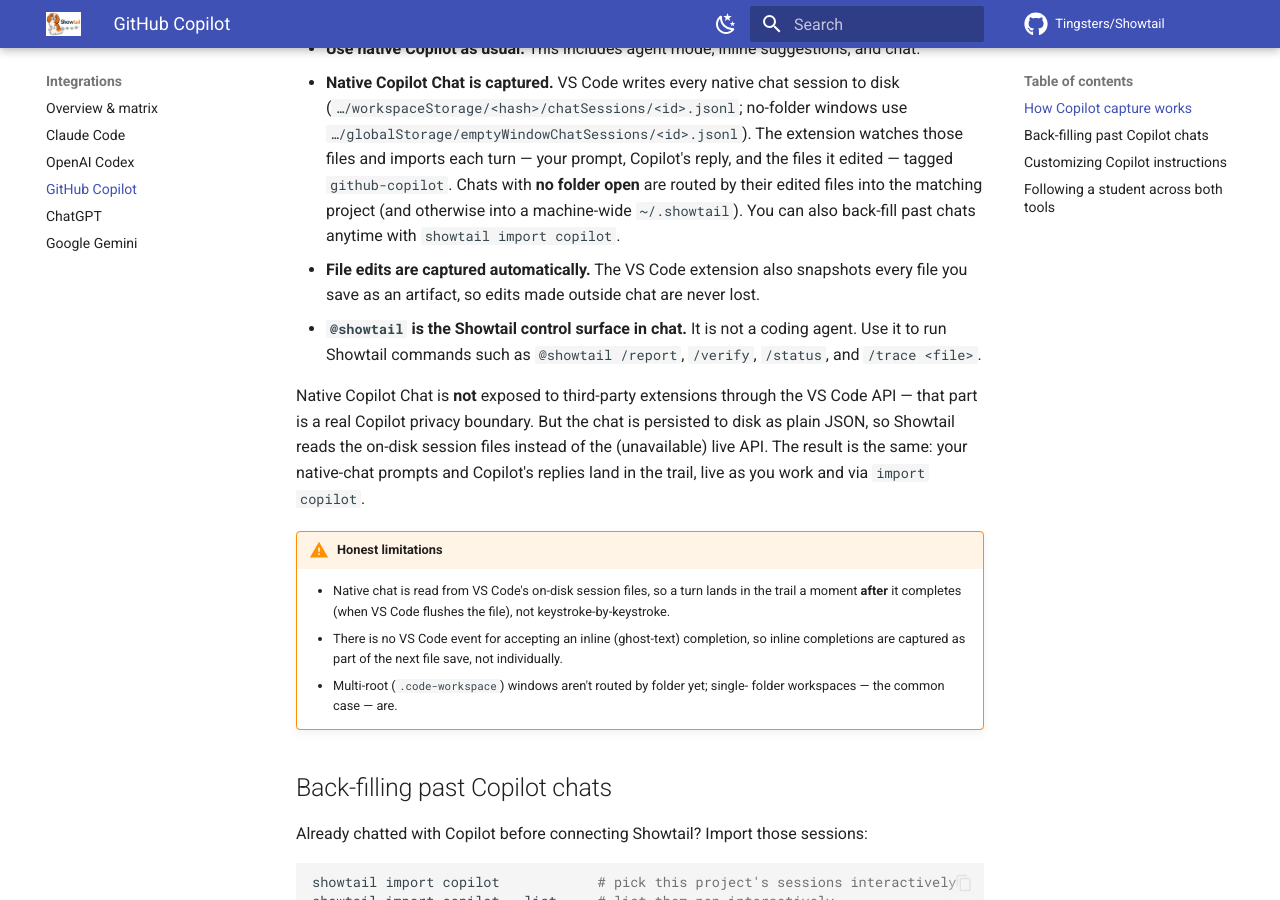
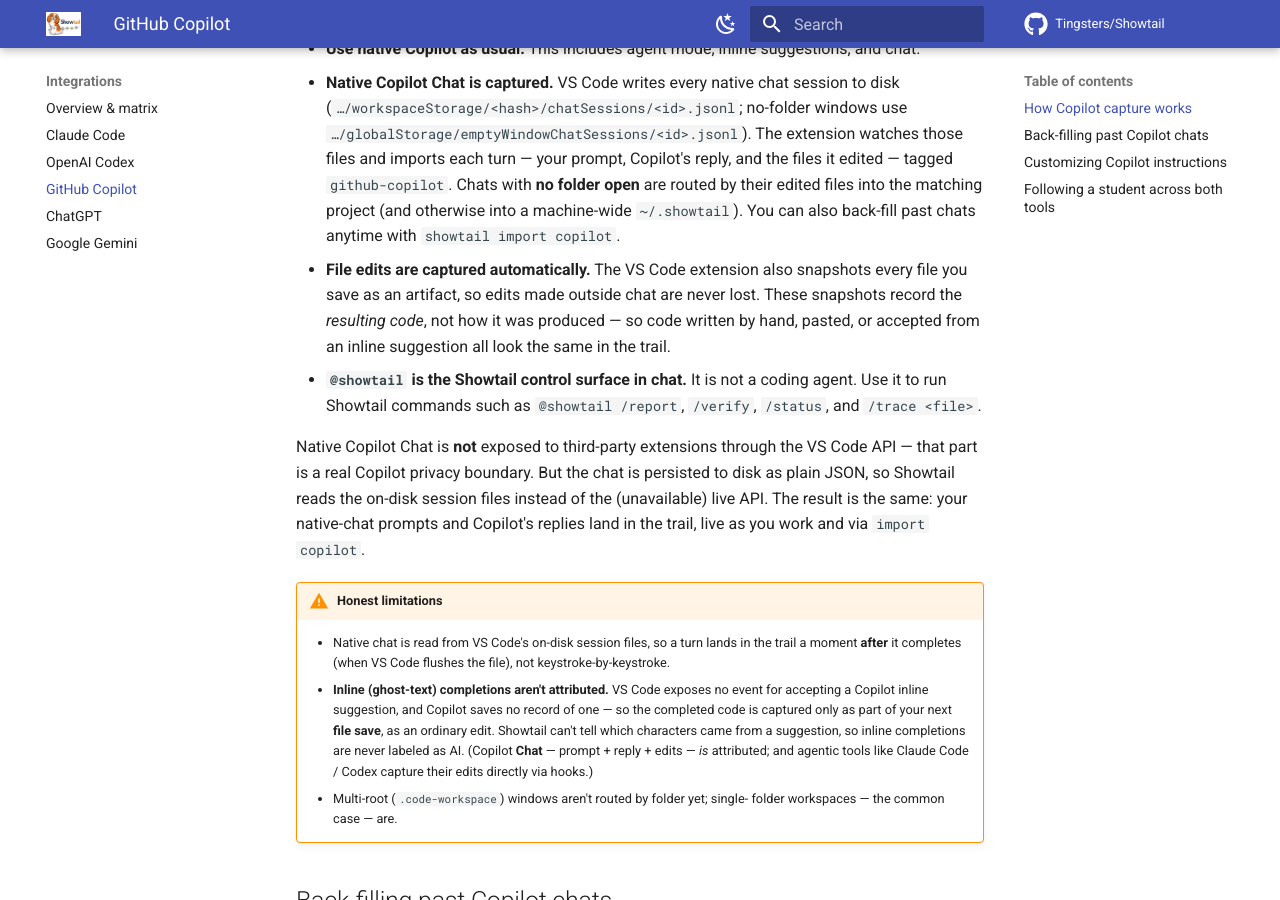
Before and after one commit to Tingsters/Showtail, an MkDocs documentation site: the page built from docs/integrations/copilot.md, in a window 1280 px wide and 900 px high, scrolled down 810 px. Built offline with MkDocs 1.6.1 and Material for MkDocs 9.7.7, drawn with Linux system fonts in a browser that asks for light colours; comment, search, counter and statistics services are not loaded.

Commit message:
docs(copilot): clarify inline completions are captured unattributed
VS Code exposes no event for accepting a Copilot ghost-text completion and
Copilot persists no record of one, so inline-completed code is captured only via
the next file save, as an ordinary edit — Showtail can't tell which characters
came from a suggestion. Make the docs say this plainly (vs Chat, which IS
attributed), so students/educators aren't misled about inline provenance.

Co-Authored-By: Claude Opus 4.8 <noreply@anthropic.com>

```diff
--- a/docs/integrations/copilot.md
+++ b/docs/integrations/copilot.md
@@ -43,7 +43,9 @@ differently:
   files into the matching project (and otherwise into a machine-wide `~/.showtail`).
   You can also back-fill past chats anytime with `showtail import copilot`.
 - **File edits are captured automatically.** The VS Code extension also snapshots
-  every file you save as an artifact, so edits made outside chat are never lost.
+  every file you save as an artifact, so edits made outside chat are never lost. These
+  snapshots record the *resulting code*, not how it was produced — so code written by
+  hand, pasted, or accepted from an inline suggestion all look the same in the trail.
 - **`@showtail` is the Showtail control surface in chat.** It is not a coding
   agent. Use it to run Showtail commands such as `@showtail /report`, `/verify`,
   `/status`, and `/trace <file>`.
@@ -58,9 +60,13 @@ Copilot's replies land in the trail, live as you work and via `import copilot`.
     - Native chat is read from VS Code's on-disk session files, so a turn lands in
       the trail a moment **after** it completes (when VS Code flushes the file), not
       keystroke-by-keystroke.
-    - There is no VS Code event for accepting an inline (ghost-text) completion,
-      so inline completions are captured as part of the next file save, not
-      individually.
+    - **Inline (ghost-text) completions aren't attributed.** VS Code exposes no event
+      for accepting a Copilot inline suggestion, and Copilot saves no record of one — so
+      the completed code is captured only as part of your next **file save**, as an
+      ordinary edit. Showtail can't tell which characters came from a suggestion, so
+      inline completions are never labeled as AI. (Copilot **Chat** — prompt + reply +
+      edits — *is* attributed; and agentic tools like Claude Code / Codex capture their
+      edits directly via hooks.)
     - Multi-root (`.code-workspace`) windows aren't routed by folder yet; single-
       folder workspaces — the common case — are.
 
```
